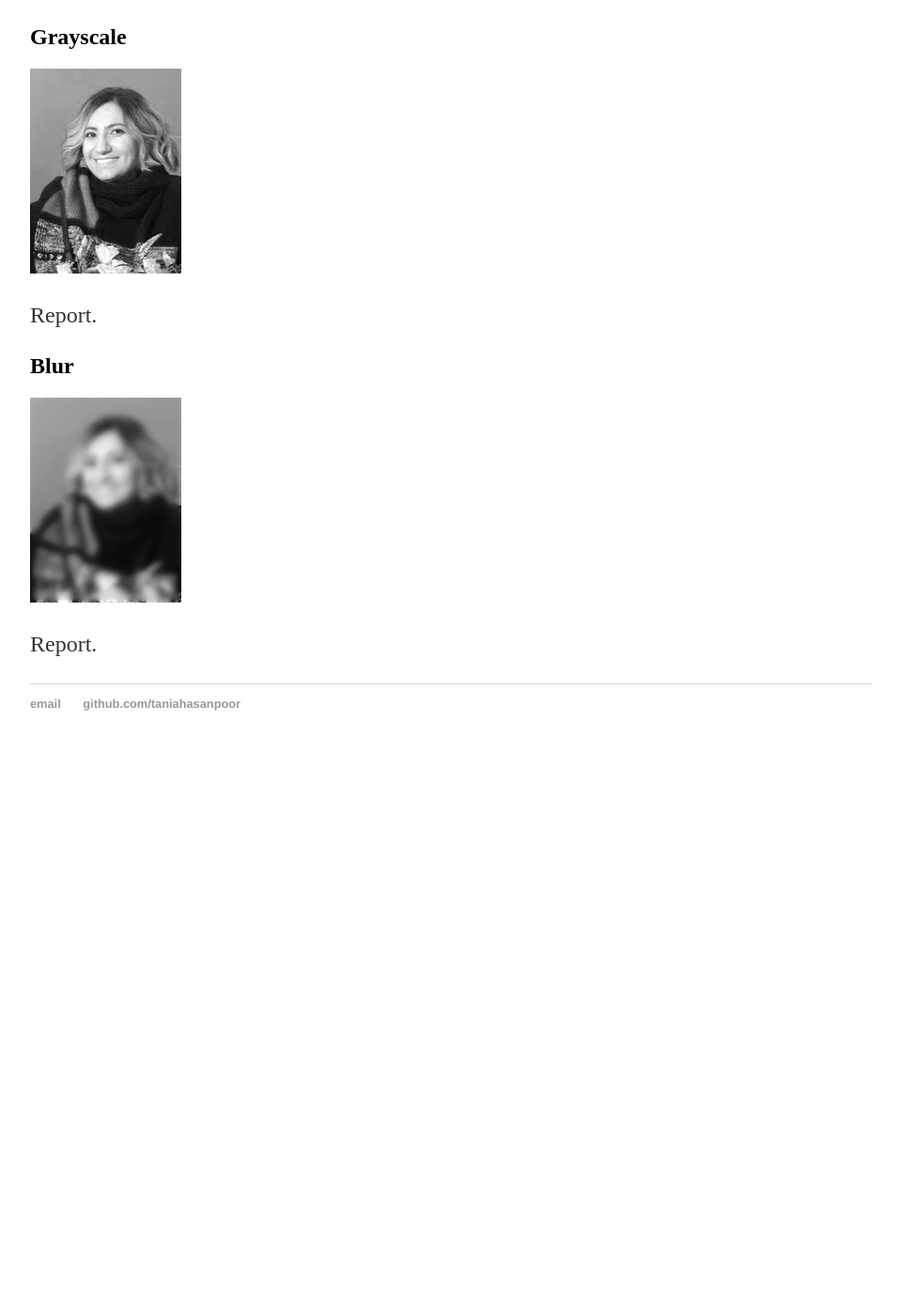
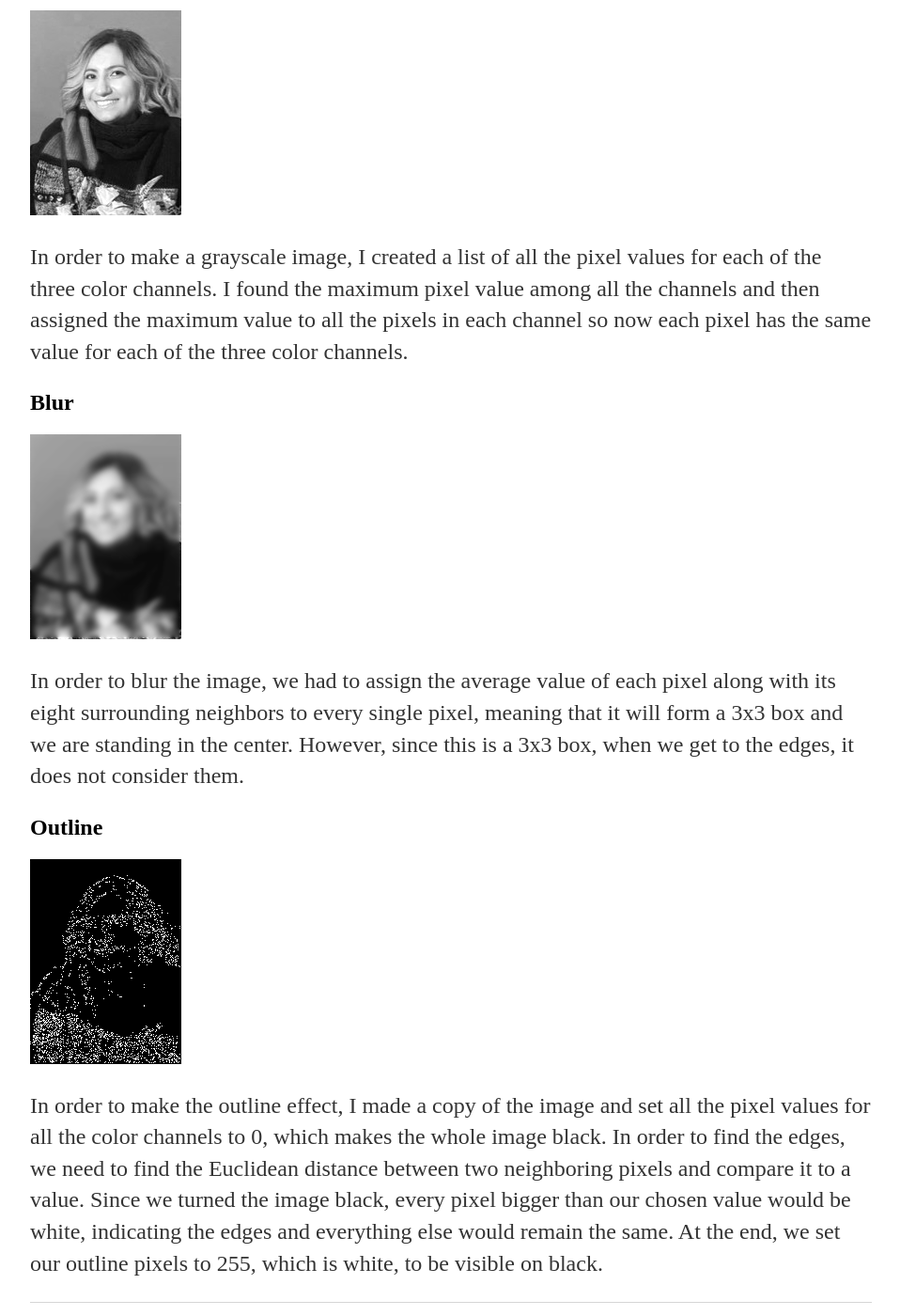
Before and after one commit to taniahasanpoor/taniahasanpoor-github.io, a Jekyll site: the page built from assignment1/index.html, in a window 1280 px wide and 1400 px high, scrolled down 522 px. Shown: the whole window at 94% size, without its empty margins (160-1118 px from the left). Built offline with Jekyll 4.4.1, drawn with Linux system fonts in a browser that asks for light colours; before the commit the page ends 1338 px from its top, so only the background shows below that.

Commit message:
Update index.html

```diff
--- a/assignment1/index.html
+++ b/assignment1/index.html
@@ -14,11 +14,21 @@
 	<h1>Assignment 1</h1>
 	<h2>Original</h2>
 	<img src="https://taniahasanpoor.github.io/assignment1/images/Original.png" alt="Original">
-	<p>Report.</p>
 	<h2>Grayscale</h2>
 	<img src="https://taniahasanpoor.github.io/assignment1/images/Grayscale.png" alt="Grayscale">
-	<p>Report.</p>
+	<p>In order to make a grayscale image, I created a list of all the pixel values for each of the three color channels.
+	   I found the maximum pixel value among all the channels and then assigned the maximum value to all the pixels
+           in each channel so now each pixel has the same value for each of the three color channels.</p>
 	<h2>Blur</h2>
 	<img src="https://taniahasanpoor.github.io/assignment1/images/Blur.png" alt="Blur">
-	<p>Report.</p>
+	<p>In order to blur the image, we had to assign the average value of each pixel along with its eight surrounding neighbors
+	   to every single pixel, meaning that it will form a 3x3 box and we are standing in the center. However, since this is a 3x3
+	   box, when we get to the edges, it does not consider them.</p>
+	<h2>Outline</h2>
+	<img src="https://taniahasanpoor.github.io/assignment1/images/Outline.png" alt="Outline">
+	<p>In order to make the outline effect, I made a copy of the image and set all the pixel values for all the color channels to 0,
+	   which makes the whole image black. In order to find the edges, we need to find the Euclidean distance between two
+     	   neighboring pixels and compare it to a value. Since we turned the image black, every pixel bigger than our chosen value
+	   would be white, indicating the edges and everything else would remain the same. At the end, we set our outline pixels to 255,
+	   which is white, to be visible on black.</p>
 </div>
```
